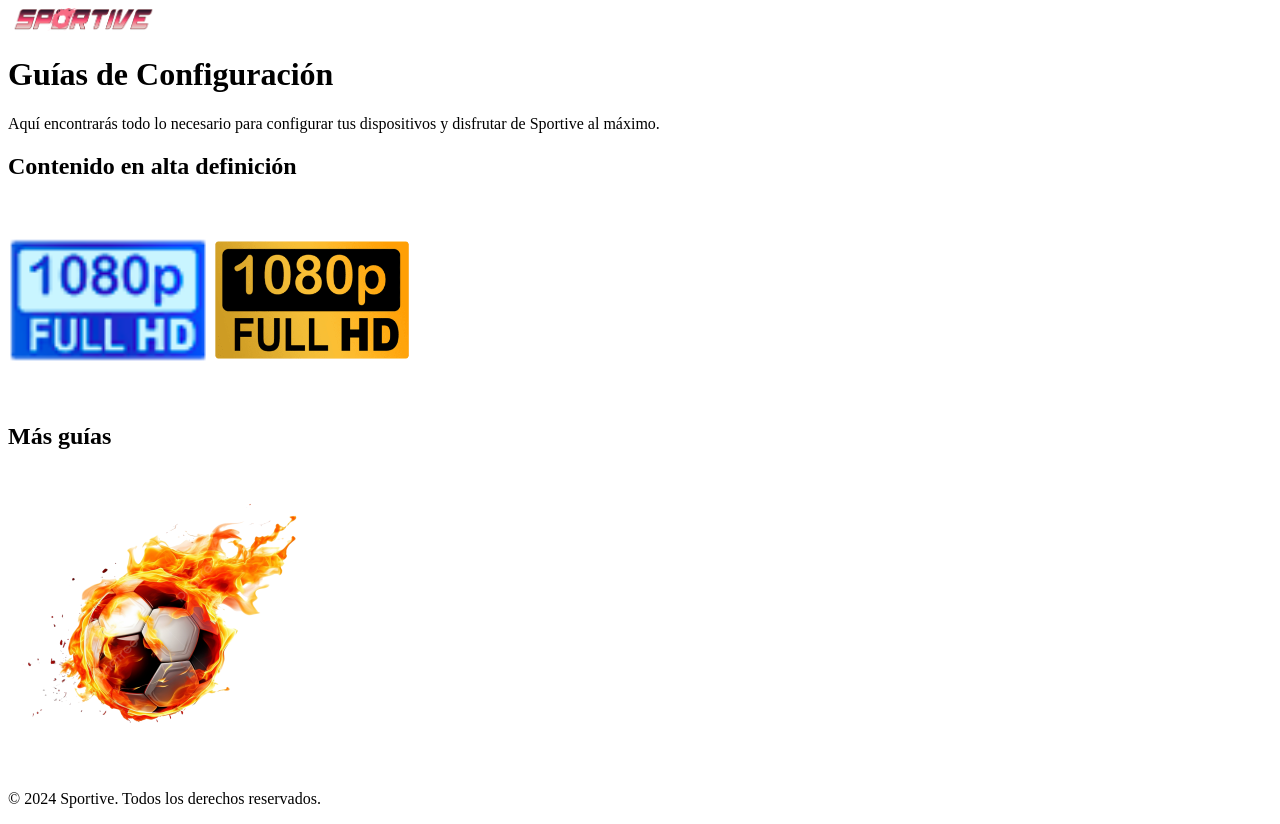
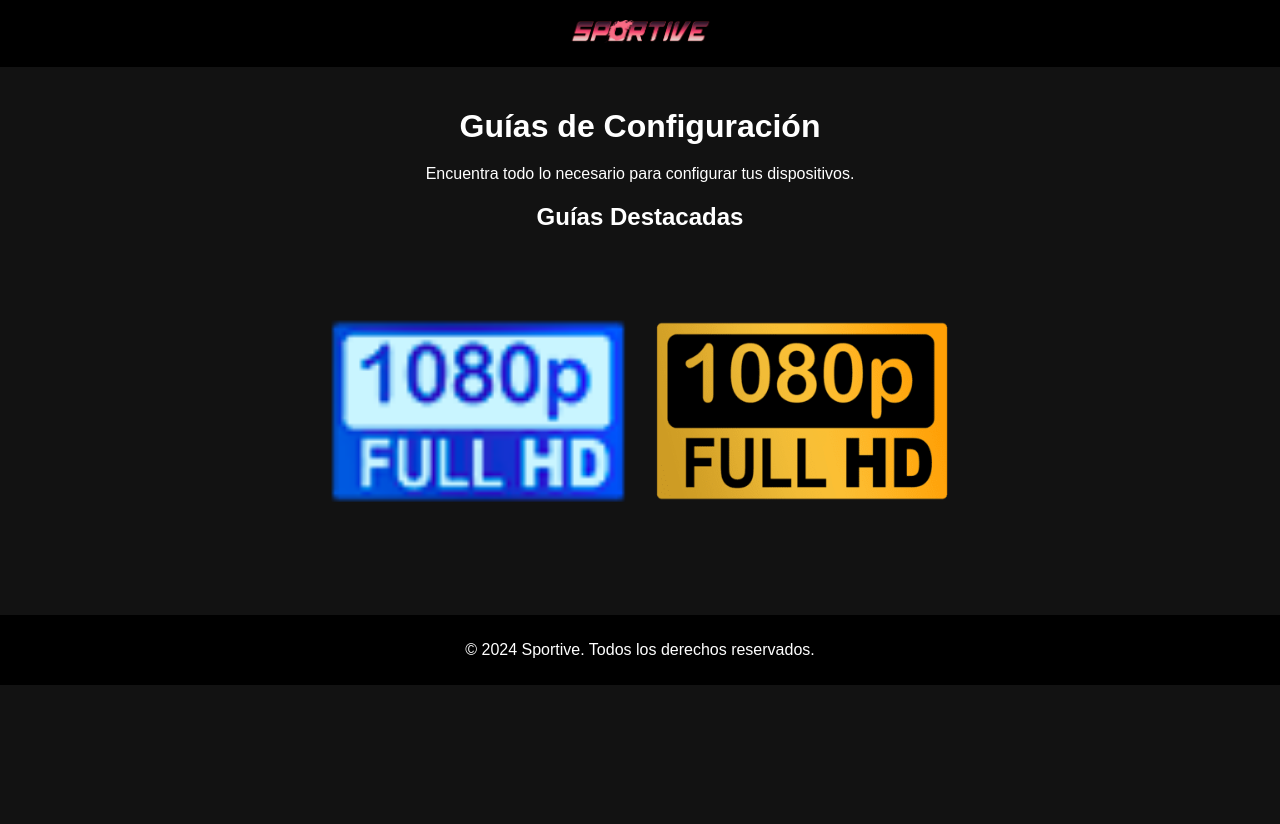
Before and after one commit to KullThran/Sportive, a plain HTML site: page guias.html in a window 1280 px wide. After the commit the page ends 800 px from the top, so only its background shows below. Drawn offline with Linux system fonts and the light colour scheme.

Commit message:
Add files via upload

```diff
--- a/guias.html
+++ b/guias.html
@@ -4,25 +4,57 @@
   <meta charset="UTF-8">
   <meta name="viewport" content="width=device-width, initial-scale=1.0">
   <title>Sportive - Guías</title>
+  <style>
+    body {
+      font-family: Arial, sans-serif;
+      margin: 0;
+      padding: 0;
+      background-color: #121212;
+      color: #fff;
+    }
+    header {
+      background-color: #000;
+      padding: 20px;
+      text-align: center;
+    }
+    header img {
+      width: 150px;
+    }
+    main {
+      padding: 20px;
+      text-align: center;
+    }
+    h1 {
+      font-size: 2rem;
+      margin-bottom: 20px;
+    }
+    section img {
+      width: 100%;
+      max-width: 300px;
+      margin: 10px;
+      border-radius: 8px;
+    }
+    footer {
+      background-color: #000;
+      text-align: center;
+      padding: 10px;
+      margin-top: 20px;
+    }
+  </style>
 </head>
 <body>
   <header>
-    <img src="SPORTIVE LOGO.png" alt="Logo de Sportive" style="width: 150px;">
+    <img src="SPORTIVE LOGO.png" alt="Logo de Sportive">
   </header>
 
   <main>
     <h1>Guías de Configuración</h1>
-    <p>Aquí encontrarás todo lo necesario para configurar tus dispositivos y disfrutar de Sportive al máximo.</p>
+    <p>Encuentra todo lo necesario para configurar tus dispositivos.</p>
 
     <section>
-      <h2>Contenido en alta definición</h2>
-      <img src="FHD.png" alt="Full HD logo" style="width: 200px;">
-      <img src="pngtree-full-hd-icon-vactor-transparent-png-image_6387758.png" alt="Icono Full HD" style="width: 200px;">
-    </section>
-
-    <section>
-      <h2>Más guías</h2>
-      <img src="pngtree-flaming-soccer-ball-png-png-image_13023205.png" alt="Balón de fútbol" style="width: 300px;">
+      <h2>Guías Destacadas</h2>
+      <img src="FHD.png" alt="Full HD">
+      <img src="pngtree-full-hd-icon-vactor-transparent-png-image_6387758.png" alt="Icono Full HD">
     </section>
   </main>
 
```
Also changed, not shown: index.html (+51 -6 lines), streams.html (+43 -6 lines).
